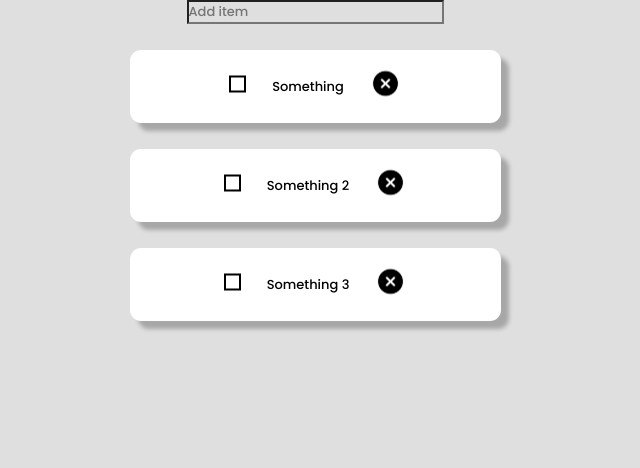
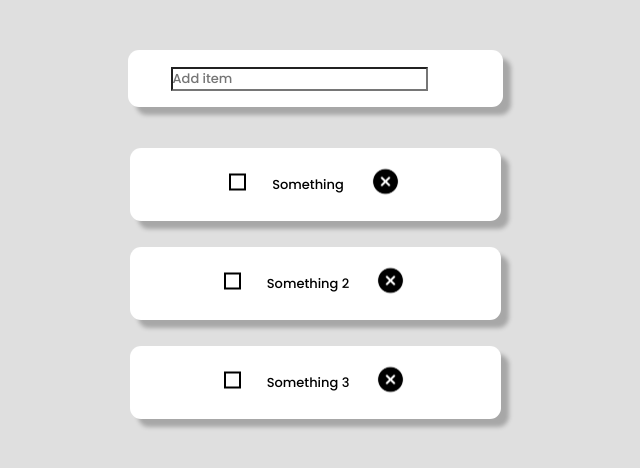
Before and after one commit to MasMits/Todo-app, a React (Create React App) app: page / in a window 1280 px wide. Shown: the top 468 px of the page, without its empty margins (325-965 px from the left). Built offline with nearby package versions, Linux system fonts and the light colour scheme.

Commit message:
add: TodoInput.css

```diff
--- a/src/styles/TodoInput.css
+++ b/src/styles/TodoInput.css
@@ -0,0 +1,22 @@
+.TodoInputClass {
+    display: flex;
+    flex-direction: row;
+    align-items: center;
+    padding: 16px 43px;
+    margin: 50px 0px 15px 0px;
+    gap: 26px;
+
+    width: 375px;
+    height: 57px;
+    left: 10px;
+    top: 20px;
+
+    box-shadow: 8px 8px 4px rgba(0, 0, 0, 0.25);
+    border-radius: 11px;
+    background: #FFFFFF;
+}
+.input{
+    border: none;
+    outline: none;
+    width: 100%;
+}
```
